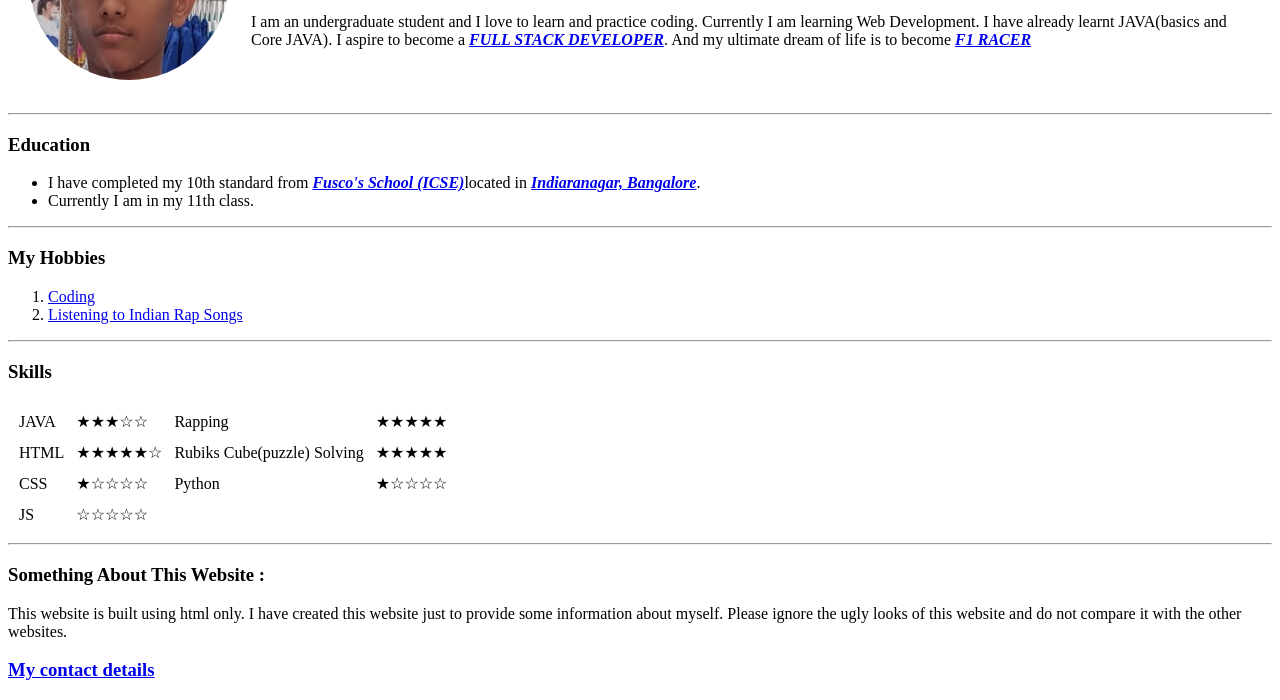
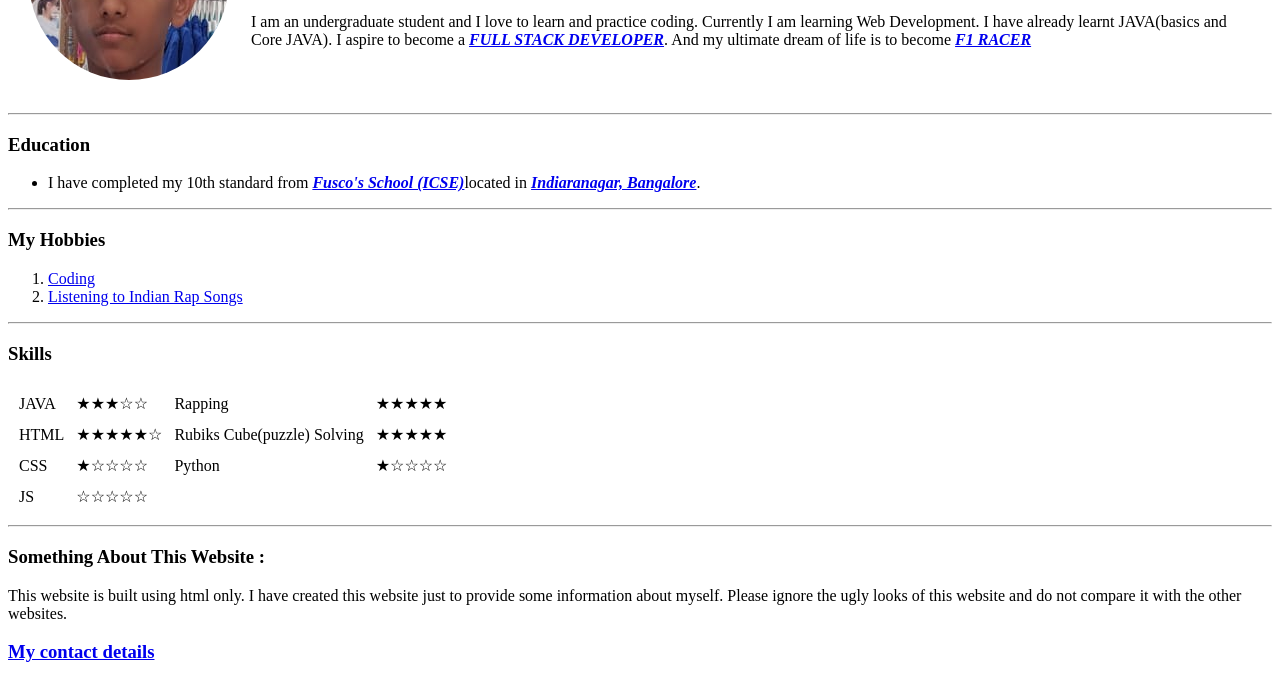
Before and after one commit to mdsaifking65/cv, a plain HTML site: page index.html in a window 1280 px wide. Shown: the part 149-849 px from the top of the page. Drawn offline with Linux system fonts and the light colour scheme.

Commit message:
Update index.html

```diff
--- a/index.html
+++ b/index.html
@@ -22,7 +22,6 @@
        <ul>
          <li>I have completed my 10th standard from <em><strong><a href="https://fuscoschool.in/">Fusco's School (ICSE)</a></strong></em>located
            in <em><strong><a href="https://en.wikipedia.org/wiki/Indiranagar">Indiaranagar, Bangalore</a></strong></em>.</li>
-         <li>Currently I am in my 11th class.</li>
        </ul>
        <hr>
        <h3>My Hobbies</h3>
```
